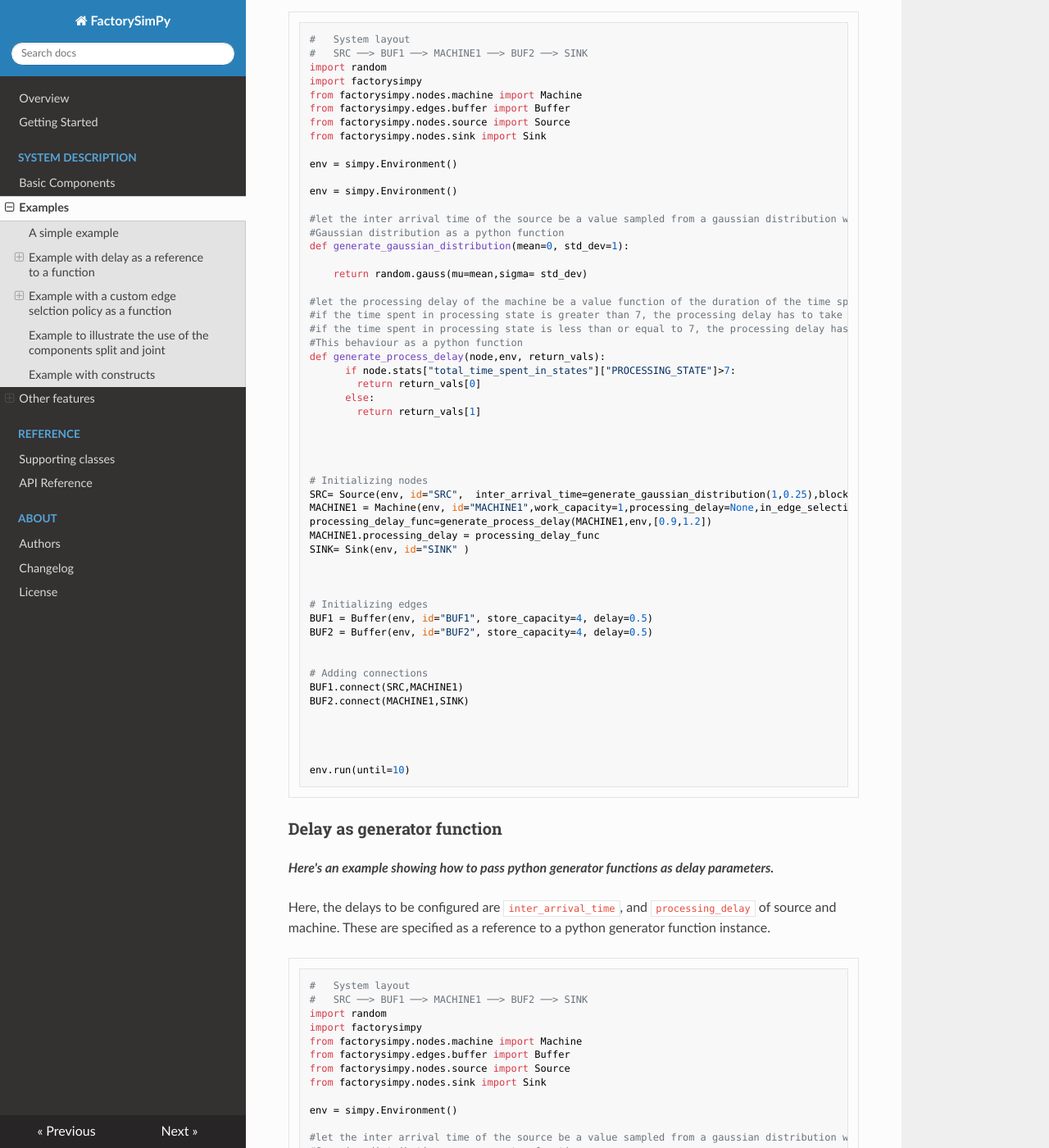
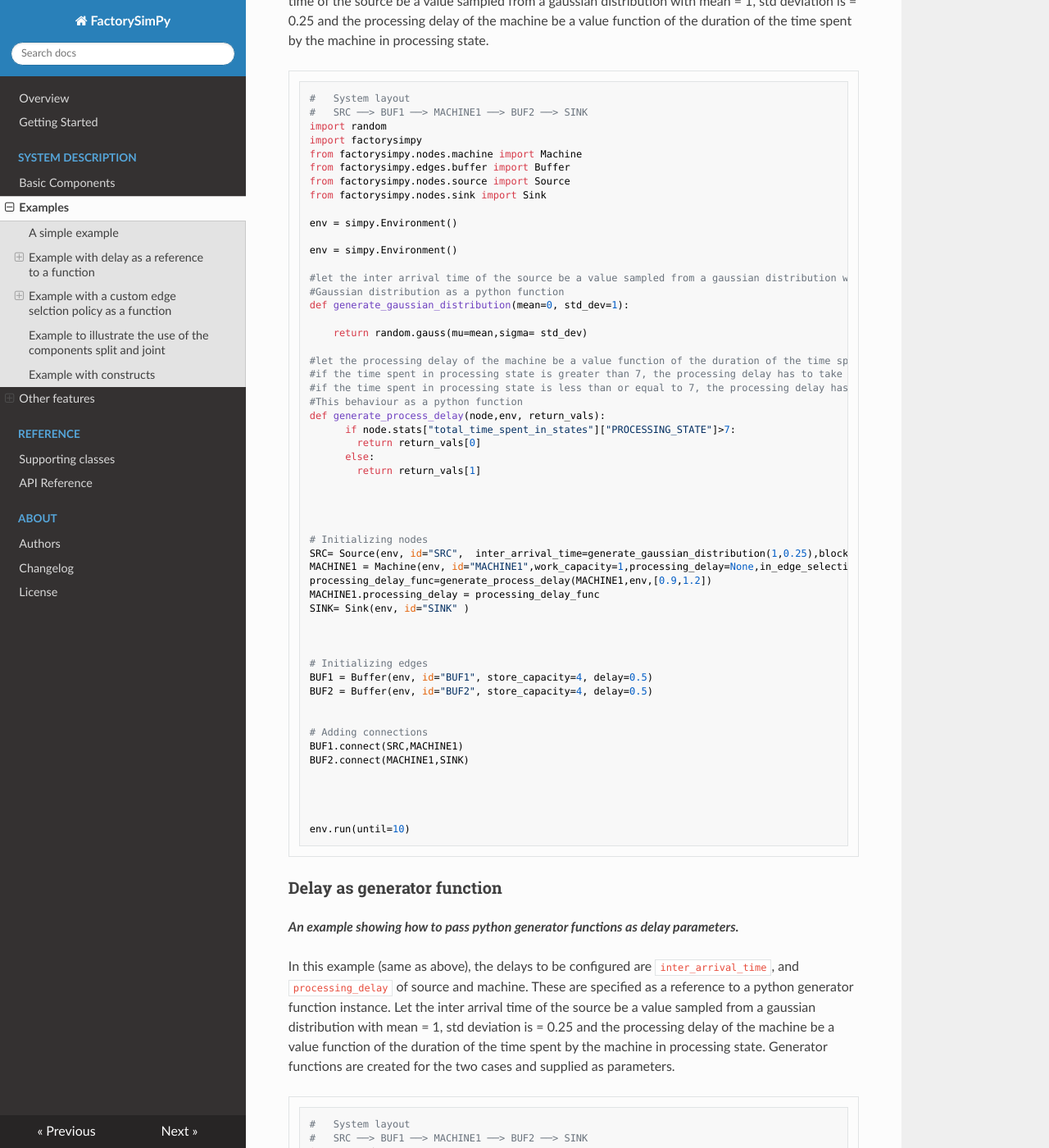
Before and after one commit to FactorySimPy/FactorySimPy, an MkDocs documentation site: the page built from docs/examples.md, in a window 1280 px wide and 1400 px high, scrolled down 1394 px. Shown: the whole window at 82% size. Built offline with MkDocs 1.6.1, drawn with Linux system fonts in a browser that asks for light colours; nearby versions of some CDN libraries; some of the changed text lies outside the part shown.

Commit message:
documentation update

````diff
--- a/docs/examples.md
+++ b/docs/examples.md
@@ -10,7 +10,7 @@ In this section, we present examples that demonstrate how to use FactorySimPy
 
 Shown below is a very simple example. Here, the delays to be configured are `inter_arrival_time`, and `processing_delay` of the source and the machine respectively. In this example, the delays `inter_arrival_time`, and `processing_delay`, are specified as constant values at the time of node initiation.
 
-Similarly `in_edge_selection` and  `out_edge_selection` can also be provided as a constant or use one of the generator functions available in the package. These functions can be passed as a string. [See this page for details about edge selection policy.](configuring_parameters.md)
+Similarly `in_edge_selection` and  `out_edge_selection` can also be provided as a constant or use one of the generator functions available in the package. These functions can be passed as a string. [See this page for details about edge selection policy.s](configuring_parameters.md)
 
 ```python
 
@@ -52,9 +52,9 @@ Shown below is a very simple example where the sources generate items and puts i
 
 ### Delay as python function
 
- ***Here's an example showing how to pass python functions as delay parameters.***
+ ***An example showing how to pass python functions as delay parameters.***
 
- Here, the delays to be configured are `inter_arrival_time`, and `processing_delay` of source and machine. These are specified as a reference to a python function.
+ In this examples the delays to be configured are `inter_arrival_time`, and `processing_delay` of source and machine. These are specified as a reference to a python function. Let the inter arrival time of the source be a value sampled from a gaussian distribution with mean = 1, std deviation is = 0.25 and the processing delay of the machine be a value function of the duration of the time spent by the machine in processing state.
 
 
 ```python
@@ -73,7 +73,7 @@ env = simpy.Environment()
 
 env = simpy.Environment()
 
-#let the inter arrival time of the source be a value sampled from a gaussian distribution with mean = 2, std deviation is = 0.5
+#let the inter arrival time of the source be a value sampled from a gaussian distribution with mean = 1, std deviation is = 0.25
 #Gaussian distribution as a python function
 def generate_gaussian_distribution(mean=0, std_dev=1):
 
@@ -121,10 +121,10 @@ env.run(until=10)
 
 
 ### Delay as generator function
-***Here's an example showing how to pass python generator functions as delay parameters.***
+***An example showing how to pass python generator functions as delay parameters.***
 
 
- Here, the delays to be configured are `inter_arrival_time`, and `processing_delay` of source and machine. These are specified as a reference to a python generator function instance.
+  In this example (same as above), the delays to be configured are `inter_arrival_time`, and `processing_delay` of source and machine. These are specified as a reference to a python generator function instance. Let the inter arrival time of the source be a value sampled from a gaussian distribution with mean = 1, std deviation is = 0.25 and the processing delay of the machine be a value function of the duration of the time spent by the machine in processing state. Generator functions are created for the two cases and supplied as parameters.
 ```python
 
 
````
Also changed, not shown: 1 other file.
